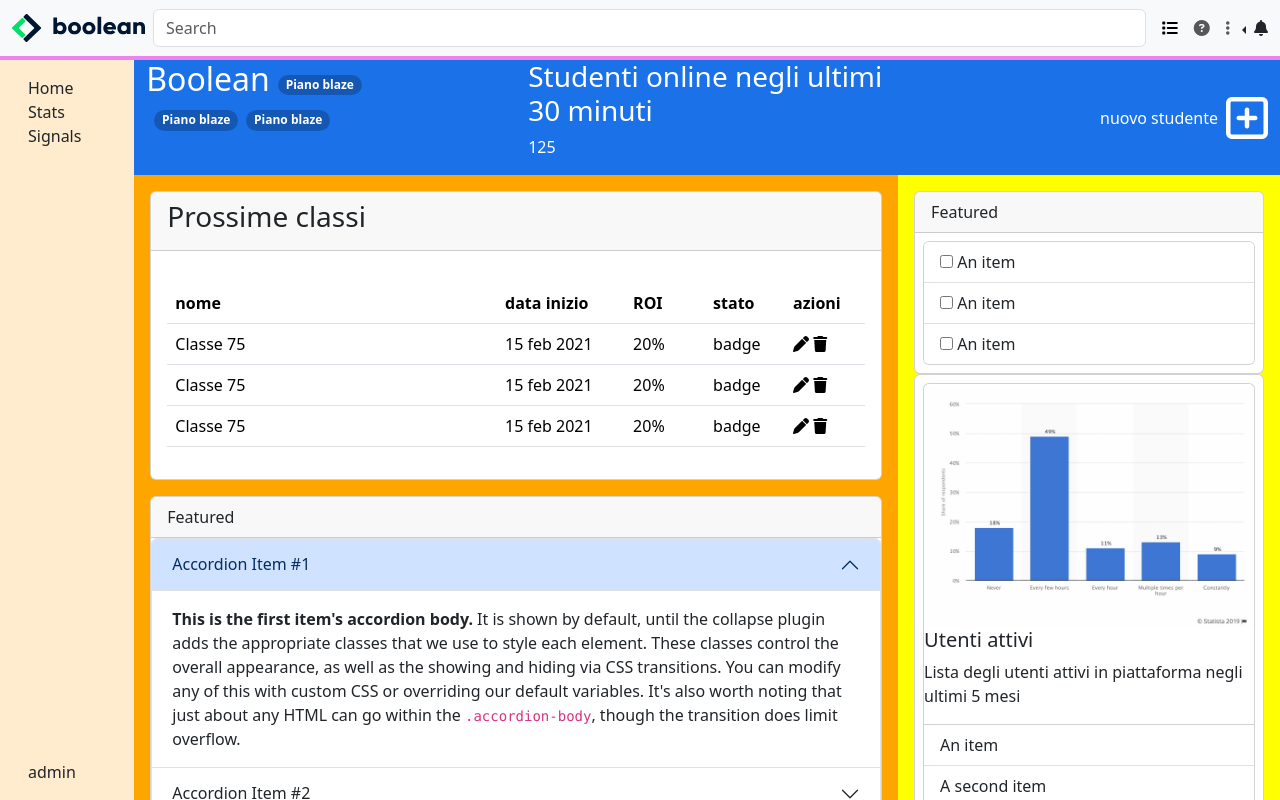
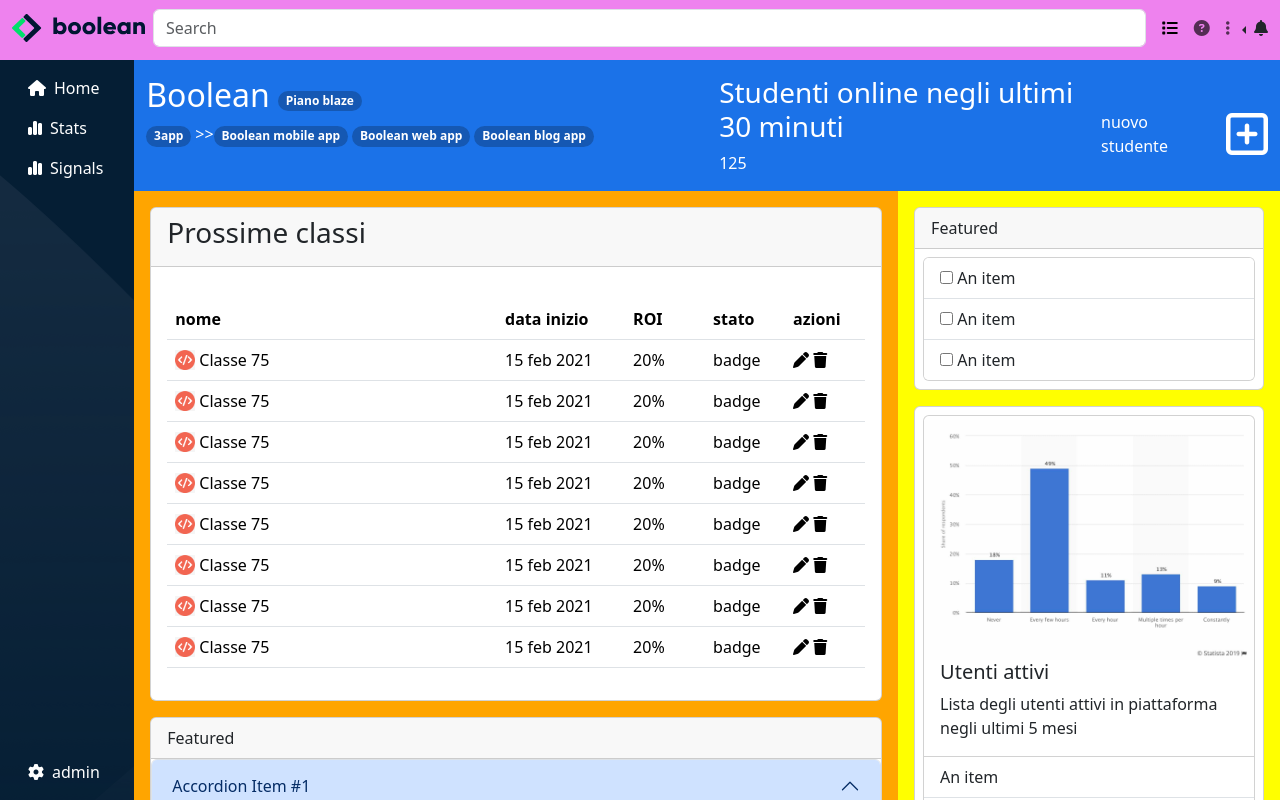
Before and after one commit to FedericoFinco/html-css-bootstrap-dashboard, a plain HTML site: page index.html in a window 1280 px wide. Drawn offline with nearby package versions, Linux system fonts and the light colour scheme.

Commit message:
dev ( main) : minor fixing to layout and responsive sidebar

```diff
--- a/css/style.css
+++ b/css/style.css
@@ -6,6 +6,7 @@
 :root{
     --navbar-height: 60px;
     --sidebar-width: 150px;
+    --sidebar-mobile-width: 70px;
 }
 
 header{
@@ -20,7 +21,15 @@
 
 .sideBar{
     width: var(--sidebar-width);
-    background-color: blanchedalmond;
+    background-image: url(../img/sidebar-bg.png);
+    background-color: #051e34;
+    display: none !important;
+}
+
+.sideBarMobile{
+    width: var(--sidebar-mobile-width);
+    background-image: url(../img/sidebar-bg.png);
+    background-color: #051e34;
 }
 
 .mainContent{
@@ -64,8 +73,47 @@
     display: none;
 }
 
+.smallLogo{
+    height: 40px;
+}
+
+.badgers{
+    display: none;
+}
+
+.bigLogo{
+    display: none;
+}
+
+.classLogo{
+    height: 20px;
+    aspect-ratio: 1/1;
+    background-image: url(../img/class-avatar.jpg);
+    background-size: contain;
+}
 @media screen and (min-width: 576px) {
     .bigTable{
         display: table-cell;
     }
 }
+
+@media screen and (min-width: 992px) {
+    .smallLogo{
+        display: none;
+    }
+    .bigLogo{
+        display: inline-block;
+    }
+    .sideBar{
+        display: flex !important;
+    }
+    .sideBarMobile{
+        display: none !important;
+    }
+    .badgers{
+        display: block;
+    }
+    .badgersMobile{
+        display: none;
+    }
+}
--- a/index.html
+++ b/index.html
@@ -13,9 +13,10 @@
 </head>
 <body>
     <header>
-        <nav class="navbar navbar-expand-lg bg-body-tertiary">
+        <nav class="navbar navbar-expand-lg">
             <div class="container-fluid flex-nowrap">
-            <img class="img-fluid me-2" src="./img/logo.svg" alt="">
+                <img class="img-fluid me-2 smallLogo" src="./img/mobile-logo.png" alt="">
+                <img class="img-fluid me-2 bigLogo" src="./img/logo.svg" alt="">
                 <form class="d-flex w-100" role="search">
                     <input class="form-control me-2" type="search" placeholder="Search" aria-label="Search">
                 </form>
@@ -45,31 +46,46 @@
                         </ul>
                     </div>
                 </div>
+            </div>
         </nav>
     </header>
     <main>
         <div class="mainWrapper d-flex">
-            <div class="sideBar d-flex flex-column justify-content-between h-100">
+            <div class="sideBar d-flex flex-column justify-content-between h-100 text-white">
                 <div class="container-fluid">
-                    <div class="row p-3">
-                        <div class="col-12">Home</div>
-                        <div class="col-12">Stats</div>
-                        <div class="col-12">Signals</div>
+                    <div class="row p-3 g-3">
+                        <div class="col-12 d-flex align-items-center"><i class="fa-solid fa-house me-2"></i>Home</div>
+                        <div class="col-12 d-flex align-items-center"><i class="fa-solid fa-chart-simple me-2"></i>Stats</div>
+                        <div class="col-12 d-flex align-items-center"><i class="fa-solid fa-chart-simple me-2"></i>Signals</div>
                     </div>
                 </div>
                 <div class="container-fluid">
                     <div class="row h-100 p-3">
-                        <div class="col-12">admin</div>
+                        <div class="col-12 d-flex align-items-center"><i class="fa-solid fa-gear me-2"></i>admin</div>
+                    </div>
+                </div>
+            </div>
+            <div class="sideBarMobile d-flex flex-column justify-content-between h-100 text-white">
+                <div class="container-fluid">
+                    <div class="row p-3 g-3">
+                        <div class="col-12 d-flex align-items-center"><i class="fa-solid fa-house me-2"></i></div>
+                        <div class="col-12 d-flex align-items-center"><i class="fa-solid fa-chart-simple me-2"></i></div>
+                        <div class="col-12 d-flex align-items-center"><i class="fa-solid fa-chart-simple me-2"></i></div>
+                    </div>
+                </div>
+                <div class="container-fluid">
+                    <div class="row h-100 p-3">
+                        <div class="col-12 d-flex align-items-center"><i class="fa-solid fa-gear me-2"></i></div>
                     </div>
                 </div>
             </div>
             <div class="mainContent h-100 overflow-y-auto">
                 <div class="container-fluid bgBlue">
                     <div class="row text-white">
-                        <div class="col-12 col-md-4 d-flex align-items-center order-md-3 justify-content-md-end">
+                        <div class="col-12 col-md-2 d-flex align-items-center order-md-3 justify-content-md-end mt-3">
                             <p class="m-0">nuovo studente </p> <i class="fs3 fa-regular fa-square-plus ps-2"></i>
                         </div>
-                        <div class="col-12 col-md-4 order-md-1">
+                        <div class="col-12 col-md-6 order-md-1 mt-3">
                             <div class="d-flex align-items-center">
                                 <h2 class="m-0">Boolean</h2>
                                 <div class="pt-2 ps-2">
@@ -77,14 +93,20 @@
                                 </div>
                             </div>
                             <div class="d-flex">
-                                <div class="pt-2 ps-2">
-                                    <span class="badge rounded-pill bgShade">Piano blaze</span>
-                                </div><div class="pt-2 ps-2">
-                                    <span class="badge rounded-pill bgShade">Piano blaze</span>
+                                <div class="pt-2">
+                                    <span class="badge rounded-pill bgShade">3app </span> >>
+                                </div>
+                                <div class="pt-2 badgers">
+                                    <span class="badge rounded-pill bgShade">Boolean mobile app</span>
+                                    <span class="badge rounded-pill bgShade">Boolean web app</span>
+                                    <span class="badge rounded-pill bgShade">Boolean blog app</span>
+                                </div>
+                                <div class="pt-2 badgersMobile">
+                                    <span class="badge rounded-pill bgShade">+</span>
                                 </div>
                             </div>
                         </div>
-                        <div class="col-12 col-md-4 order-md-2">
+                        <div class="col-12 col-md-4 order-md-2 mt-3">
                             <h3>Studenti online negli ultimi 30 minuti</h3>
                             <p>125</p>
                         </div>
@@ -110,20 +132,56 @@
                                         </thead>
                                         <tbody>
                                         <tr>
-                                            <td>Classe 75</td>
+                                            <td class="d-flex align-items-center"><div class="classLogo me-1"></div> Classe 75</td>
                                             <td class="bigTable">15 feb 2021</td>
                                             <td class="bigTable">20%</td>
                                             <td>badge</td>
                                             <td><i class="fa-solid fa-pen"></i> <i class="fa-solid fa-trash"></i></td>
                                         </tr>
                                         <tr>
-                                            <td>Classe 75</td>
+                                            <td class="d-flex align-items-center"><div class="classLogo me-1"></div> Classe 75</td>
                                             <td class="bigTable">15 feb 2021</td>
                                             <td class="bigTable">20%</td>
                                             <td>badge</td>
                                             <td><i class="fa-solid fa-pen"></i> <i class="fa-solid fa-trash"></i></td>
-                                        </tr><tr>
-                                            <td>Classe 75</td>
+                                        </tr>
+                                        <tr>
+                                            <td class="d-flex align-items-center"><div class="classLogo me-1"></div> Classe 75</td>
+                                            <td class="bigTable">15 feb 2021</td>
+                                            <td class="bigTable">20%</td>
+                                            <td>badge</td>
+                                            <td><i class="fa-solid fa-pen"></i> <i class="fa-solid fa-trash"></i></td>
+                                        </tr>
+                                        <tr>
+                                            <td class="d-flex align-items-center"><div class="classLogo me-1"></div> Classe 75</td>
+                                            <td class="bigTable">15 feb 2021</td>
+                                            <td class="bigTable">20%</td>
+                                            <td>badge</td>
+                                            <td><i class="fa-solid fa-pen"></i> <i class="fa-solid fa-trash"></i></td>
+                                        </tr>
+                                        <tr>
+                                            <td class="d-flex align-items-center"><div class="classLogo me-1"></div> Classe 75</td>
+                                            <td class="bigTable">15 feb 2021</td>
+                                            <td class="bigTable">20%</td>
+                                            <td>badge</td>
+                                            <td><i class="fa-solid fa-pen"></i> <i class="fa-solid fa-trash"></i></td>
+                                        </tr>
+                                        <tr>
+                                            <td class="d-flex align-items-center"><div class="classLogo me-1"></div> Classe 75</td>
+                                            <td class="bigTable">15 feb 2021</td>
+                                            <td class="bigTable">20%</td>
+                                            <td>badge</td>
+                                            <td><i class="fa-solid fa-pen"></i> <i class="fa-solid fa-trash"></i></td>
+                                        </tr>
+                                        <tr>
+                                            <td class="d-flex align-items-center"><div class="classLogo me-1"></div> Classe 75</td>
+                                            <td class="bigTable">15 feb 2021</td>
+                                            <td class="bigTable">20%</td>
+                                            <td>badge</td>
+                                            <td><i class="fa-solid fa-pen"></i> <i class="fa-solid fa-trash"></i></td>
+                                        </tr>
+                                        <tr>
+                                            <td class="d-flex align-items-center"><div class="classLogo me-1"></div> Classe 75</td>
                                             <td class="bigTable">15 feb 2021</td>
                                             <td class="bigTable">20%</td>
                                             <td>badge</td>
@@ -193,12 +251,12 @@
                                     </div>
                                 </div>
                             </div>
-                            <div class="card p-2">
+                            <div class="card p-2 mt-3">
 
                                 <div class="card">
                                     <img class="img-fluid mt-1" src="./img/stats.jpeg" alt="">
-                                    <h5>Utenti attivi</h5>
-                                    <p>Lista degli utenti attivi in piattaforma negli ultimi 5 mesi</p>
+                                    <h5 class="ms-3">Utenti attivi</h5>
+                                    <p class="ms-3">Lista degli utenti attivi in piattaforma negli ultimi 5 mesi</p>
                                     <ul class="list-group list-group-flush">
                                         <li class="list-group-item">An item</li>
                                         <li class="list-group-item">A second item</li>
```
Lines whose indentation alone changed are shown as unchanged.
